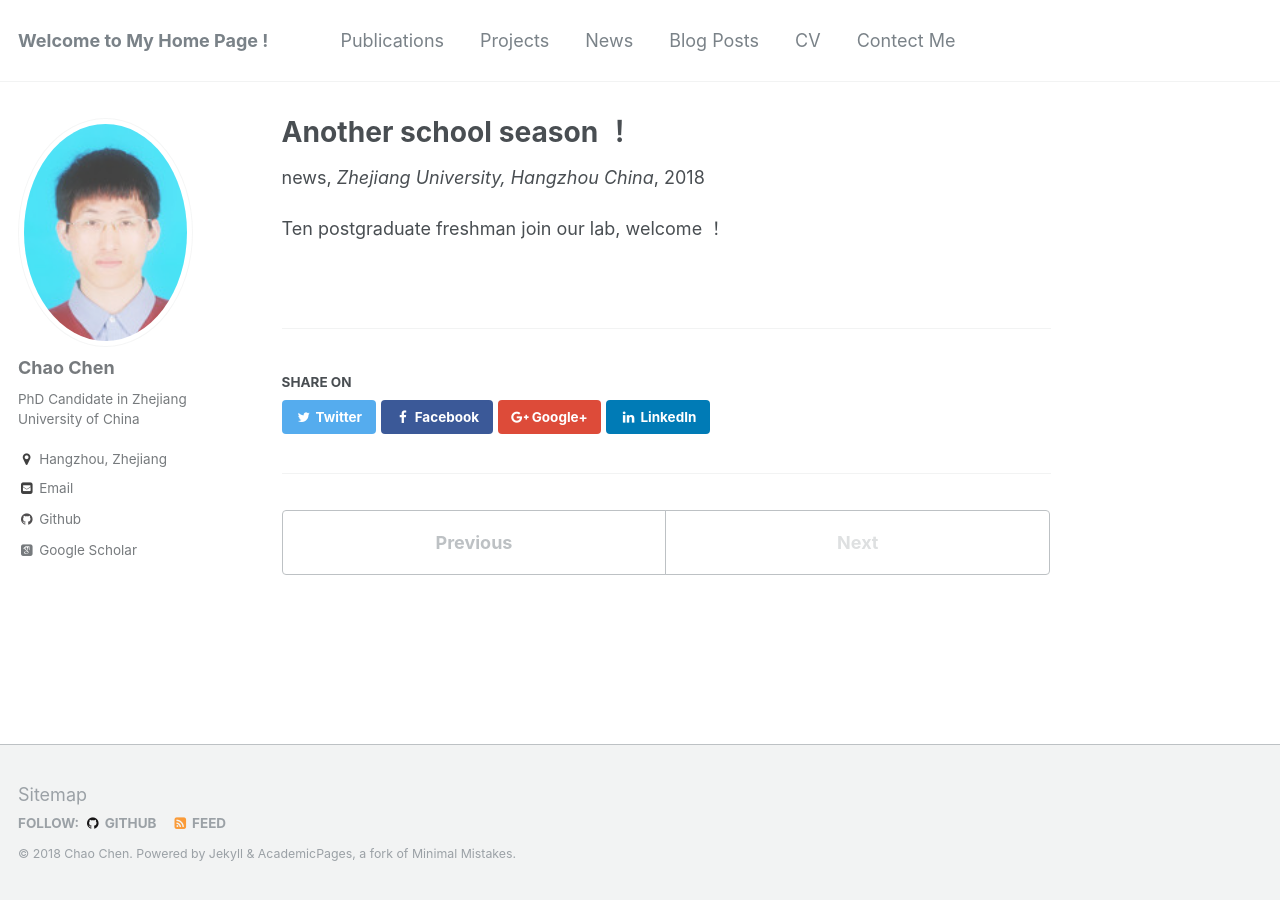
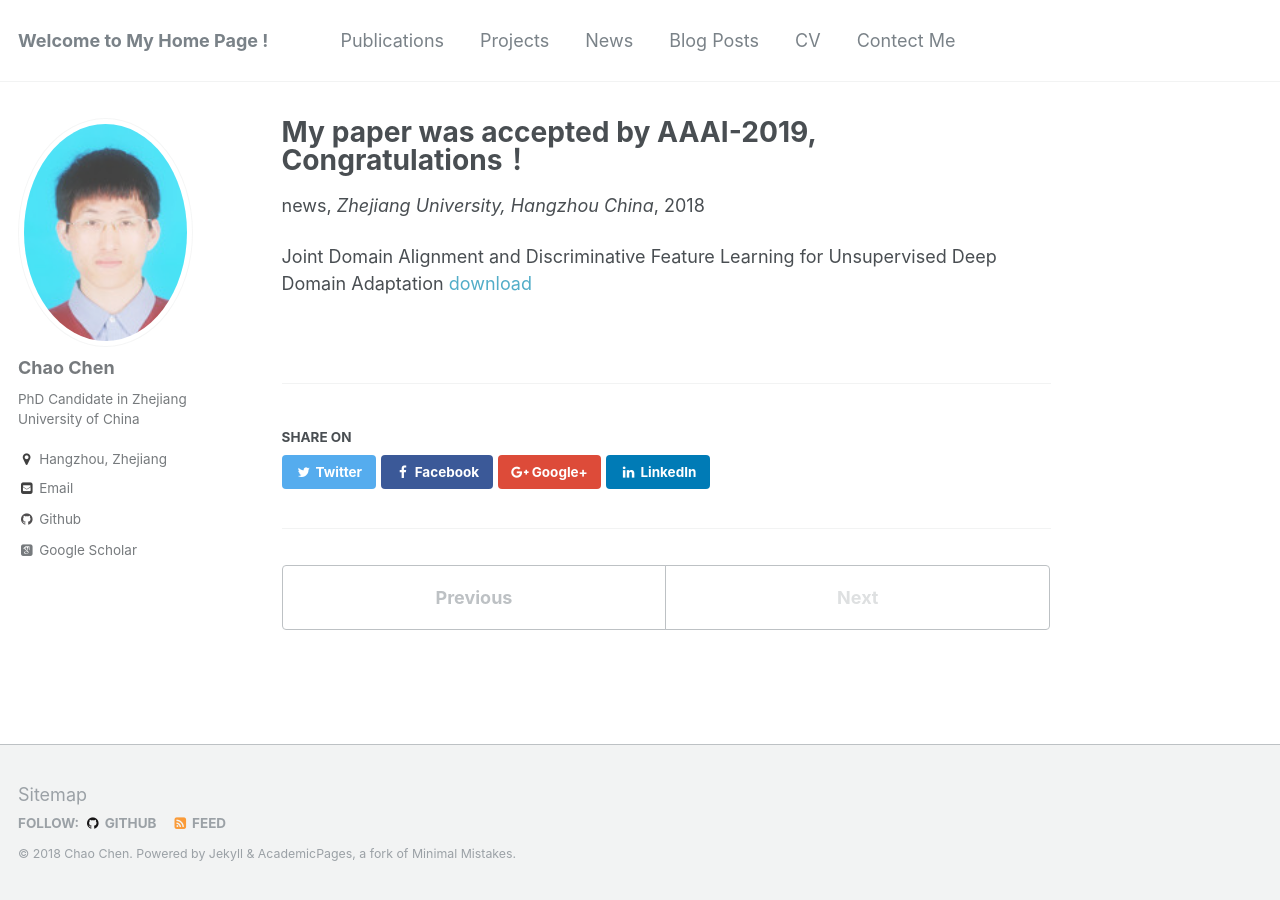
Before and after one commit to chenchao666/chenchao666.github.io, a Jekyll site: the page built from _teaching/2015-spring-teaching-2.md, in a window 1280 px wide. Built offline with Jekyll 4.4.1, drawn with Linux system fonts in a browser that asks for light colours; some web fonts are replaced.

Commit message:
Update 2015-spring-teaching-2.md

```diff
--- a/_teaching/2015-spring-teaching-2.md
+++ b/_teaching/2015-spring-teaching-2.md
@@ -1,5 +1,5 @@
 ---
-title: "Another school season ！"
+title: "My paper was accepted by AAAI-2019, Congratulations！"
 collection: news
 type: "news"
 permalink: /news/2018-09-11
@@ -8,4 +8,4 @@ date: 2018-09-11
 location: "City, Country"
 ---
 
-Ten postgraduate freshman join our lab, welcome ！
+Joint Domain Alignment and Discriminative Feature Learning for Unsupervised Deep Domain Adaptation [download](https://arxiv.org/abs/1808.09347)
```
